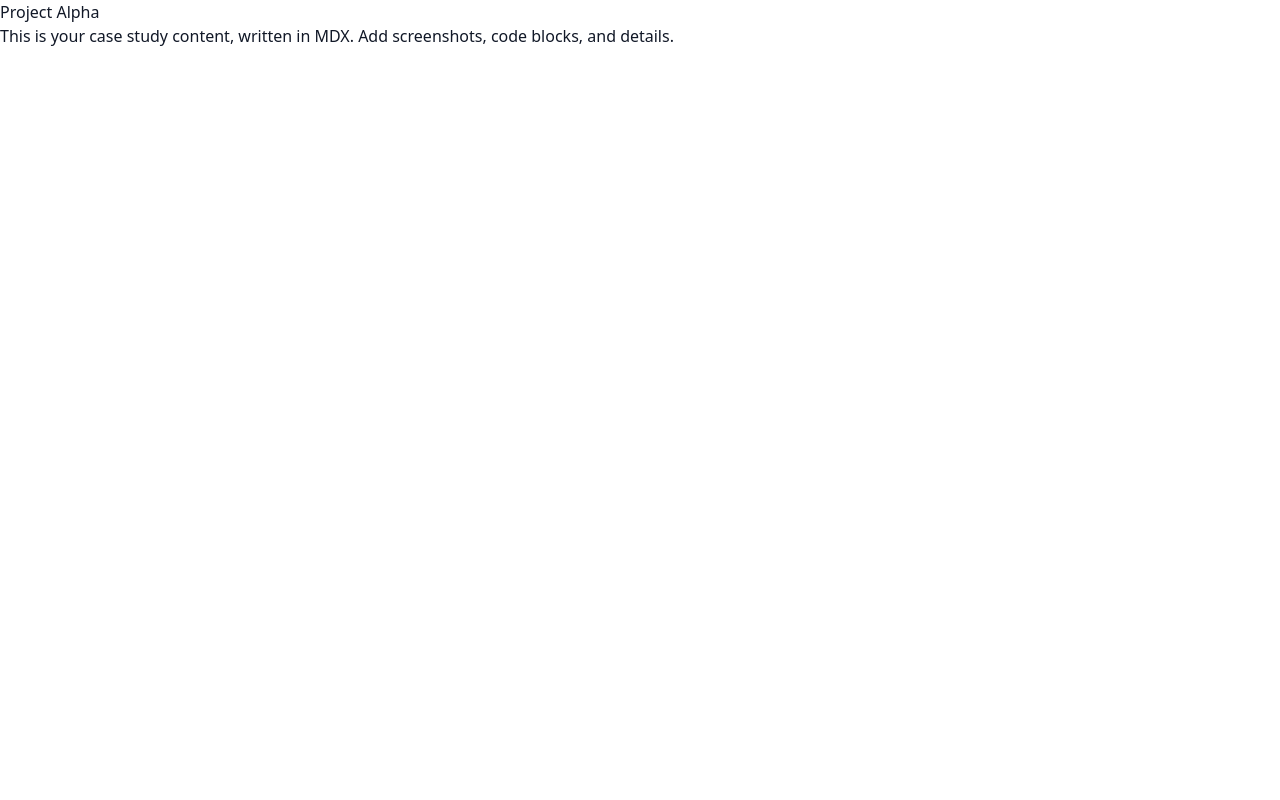
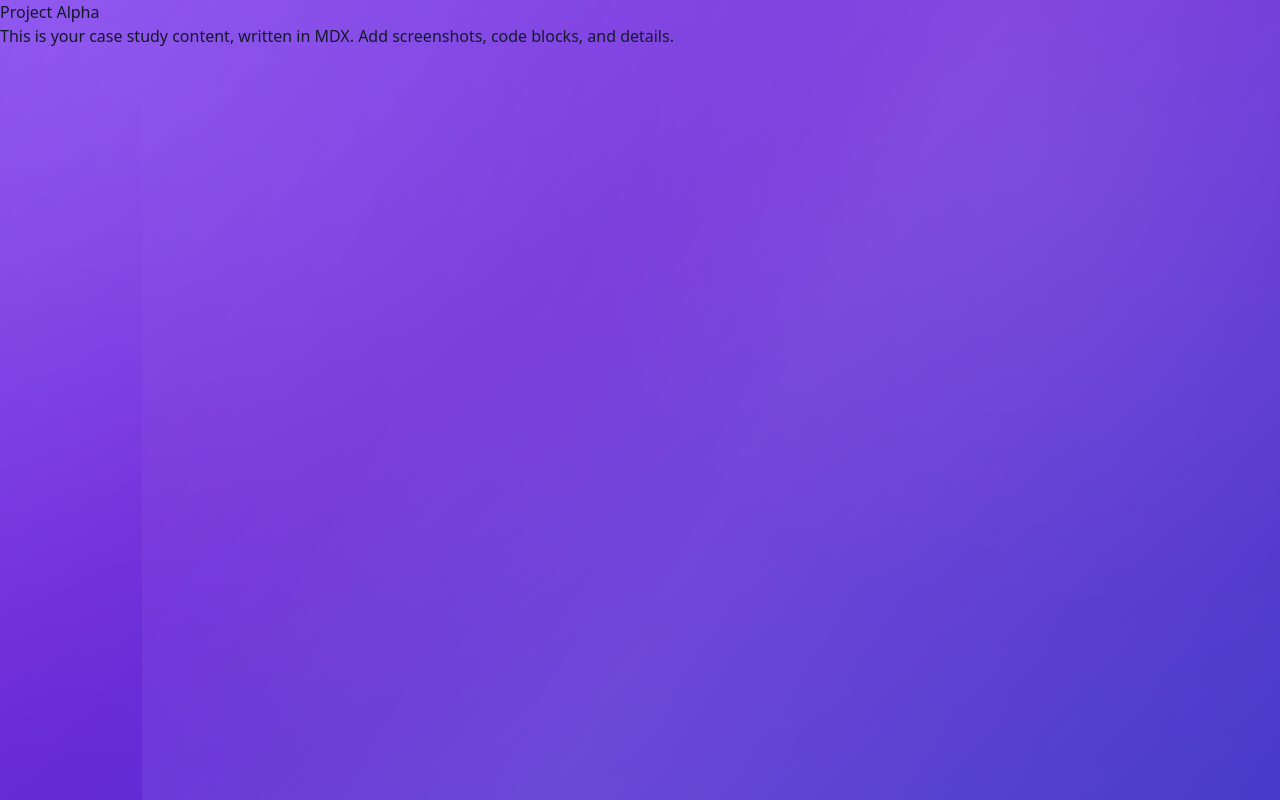
Before and after one commit to vSevvy/PortfolioSite, a Next.js app: page /projects/alpha in a window 1280 px wide. Built offline with nearby package versions, Linux system fonts and the light colour scheme.

Commit message:
Update: Adding Coming Soon for future code.

```diff
--- a/app/globals.css
+++ b/app/globals.css
@@ -4,8 +4,8 @@
 
 @layer base {
   :root {
-    --background: 0 0% 100%;
-    --foreground: 222.2 84% 4.9%;
+    --background: 265 70% 14%; /* deep purple base */
+    --foreground: 260 100% 98%;
 
     --card: 0 0% 100%;
     --card-foreground: 222.2 84% 4.9%;
@@ -28,16 +28,19 @@
     --destructive: 0 84.2% 60.2%;
     --destructive-foreground: 210 40% 98%;
 
-    --border: 214.3 31.8% 91.4%;
+
+    --border: 270 40% 35%;
+    --radius: 0.75rem;
+
     --input: 214.3 31.8% 91.4%;
     --ring: 222.2 84% 4.9%;
 
-    --radius: 0.5rem;
+
   }
 
   .dark {
-    --background: 222.2 84% 4.9%;
-    --foreground: 210 40% 98%;
+    --foreground: 260 100% 98%;
+    --background: 265 70% 10%;
     --card: 222.2 84% 4.9%;
     --card-foreground: 210 40% 98%;
     --popover: 222.2 84% 4.9%;
@@ -52,8 +55,52 @@
     --accent-foreground: 210 40% 98%;
     --destructive: 0 62.8% 30.6%;
     --destructive-foreground: 210 40% 98%;
-    --border: 217.2 32.6% 17.5%;
+    --border: 270 40% 32%;
     --input: 217.2 32.6% 17.5%;
     --ring: 212.7 26.8% 83.9%;
   }
+
+ /* Global text colour from tokens */
+  body { @apply text-foreground; }
+
+    /* Keep consistent borders across components */
+  * { @apply border-border; }
+
+  /* Shiny purple backdrop */
+  body {
+    background-color: hsl(var(--background));
+    background-image:
+      radial-gradient(72rem 72rem at 10% 10%, rgba(255,255,255,0.10), transparent 60%),
+      radial-gradient(48rem 48rem at 80% 20%, rgba(255,255,255,0.06), transparent 60%),
+      linear-gradient(135deg, rgba(255,255,255,0.08) 0%, rgba(255,255,255,0) 40%),
+      linear-gradient( to bottom right, #7c3aed 0%, #6d28d9 40%, #4338ca 100%);
+    background-attachment: fixed;
+  }
+
+  /* Optional: gentle animated sheen */
+  body::before {
+    content: "";
+    position: fixed;
+    inset: 0;
+    pointer-events: none;
+    background: linear-gradient(120deg, transparent 0%, rgba(255,255,255,0.12) 50%, transparent 100%);
+    mix-blend-mode: soft-light;
+    animation: sheen 8s linear infinite;
+  }
+
+  @keyframes sheen {
+    0%   { transform: translateX(-30%); }
+    100% { transform: translateX(30%); }
+  }
+
+
+
+
+
+
+
+
+
+
+
 }
--- a/app/page.tsx
+++ b/app/page.tsx
@@ -1,21 +1,31 @@
-import Hero from '@/components/sections/Hero';
-import ProjectCard from '@/components/ProjectCard';
-import { projects } from '@/lib/projects';
-
+import Hero from "@/components/sections/Hero";
+import ProjectCard from "@/components/ProjectCard";
+import { projects } from "@/lib/projects";
 
 export default function HomePage() {
+  const hasProjects = projects.length > 0;
+
   return (
     <main>
       <Hero />
 
-
       <section id="projects" className="mx-auto max-w-5xl px-6 pb-24">
         <h2 className="mb-6 text-2xl font-bold">Selected Projects</h2>
+
+        {hasProjects ? (
           <div className="grid gap-6 sm:grid-cols-2 lg:grid-cols-3">
-{projects.map(p => (
+            {projects.map((p) => (
               <ProjectCard key={p.slug} project={p} />
             ))}
           </div>
+        ) : (
+          <div className="rounded-xl border border-border bg-white/5 p-8 text-center backdrop-blur">
+            <p className="text-lg font-medium">Projects coming soon.</p>
+            <p className="mt-2 text-sm text-gray-400">
+              I’m polishing case studies — check back shortly.
+            </p>
+          </div>
+        )}
       </section>
     </main>
   );
--- a/app/projects/alpha/page.mdx
+++ b/app/projects/alpha/page.mdx
@@ -2,7 +2,6 @@ export const metadata = {
 title: 'Project Alpha — Your Name',
 description: 'Case study for Project Alpha',
 openGraph: {
-images: [{ url: '/alpha-og.png', width: 1200, height: 630 }],
 },
 };
 
--- a/app/projects/jsonld.tsx
+++ b/app/projects/jsonld.tsx
@@ -16,7 +16,7 @@ const jsonLd = {
 '@type': 'CreativeWork',
 name,
 description: summary,
-url: `https://yourdomain.com/projects/${slug}`,
+url: `https://vsevvy.com/projects/${slug}`,
 creator: { '@type': 'Person', name: 'Your Name' },
 image: ogImage,
 };
--- a/app/projects/page.tsx
+++ b/app/projects/page.tsx
@@ -1,26 +1,29 @@
-import Link from 'next/link';
-import ProjectCard from '@/components/ProjectCard';
-import { projects } from '@/lib/projects';
+import ProjectCard from "@/components/ProjectCard";
+import { projects } from "@/lib/projects";
 
-
-export const metadata = { title: 'Projects — Your Name' };
-
+export const metadata = { title: "Projects — vsevvy" };
 
 export default function ProjectsIndex() {
+  const hasProjects = projects.length > 0;
+
   return (
     <main className="mx-auto max-w-5xl px-6 py-16">
       <h1 className="mb-6 text-3xl font-bold">Projects</h1>
+
+      {hasProjects ? (
         <div className="grid gap-6 sm:grid-cols-2 lg:grid-cols-3">
-{projects.map(p => (
+          {projects.map((p) => (
             <ProjectCard key={p.slug} project={p} />
           ))}
         </div>
-<p className="mt-10 text-gray-600">
-Want the long form? Each card has a full MDX case study.
+      ) : (
+        <div className="rounded-xl border border-border bg-white/5 p-10 text-center backdrop-blur">
+          <h2 className="text-xl font-semibold">Coming soon</h2>
+          <p className="mt-2 text-gray-400">
+            New builds are in the works. Keep your eyes peeled.
           </p>
-<p className="mt-2">
-<Link className="text-brand underline" href="/">Back home</Link>
-</p>
+        </div>
+      )}
     </main>
   );
 }
--- a/tailwind.config.ts
+++ b/tailwind.config.ts
@@ -6,39 +6,9 @@ export default {
   theme: {
     extend: {
       colors: {
-        border: "hsl(var(--border))",
-        input: "hsl(var(--input))",
-        ring: "hsl(var(--ring))",
         background: "hsl(var(--background))",
         foreground: "hsl(var(--foreground))",
-        primary: {
-          DEFAULT: "hsl(var(--primary))",
-          foreground: "hsl(var(--primary-foreground))",
-        },
-        secondary: {
-          DEFAULT: "hsl(var(--secondary))",
-          foreground: "hsl(var(--secondary-foreground))",
-        },
-        destructive: {
-          DEFAULT: "hsl(var(--destructive))",
-          foreground: "hsl(var(--destructive-foreground))",
-        },
-        muted: {
-          DEFAULT: "hsl(var(--muted))",
-          foreground: "hsl(var(--muted-foreground))",
-        },
-        accent: {
-          DEFAULT: "hsl(var(--accent))",
-          foreground: "hsl(var(--accent-foreground))",
-        },
-        popover: {
-          DEFAULT: "hsl(var(--popover))",
-          foreground: "hsl(var(--popover-foreground))",
-        },
-        card: {
-          DEFAULT: "hsl(var(--card))",
-          foreground: "hsl(var(--card-foreground))",
-        },
+        border: "hsl(var(--border))",
       },
       borderRadius: {
         lg: "var(--radius)",
```
Also changed, not shown: lib/projects.ts (+1 -6 lines). Lines whose indentation alone changed are shown as unchanged.
